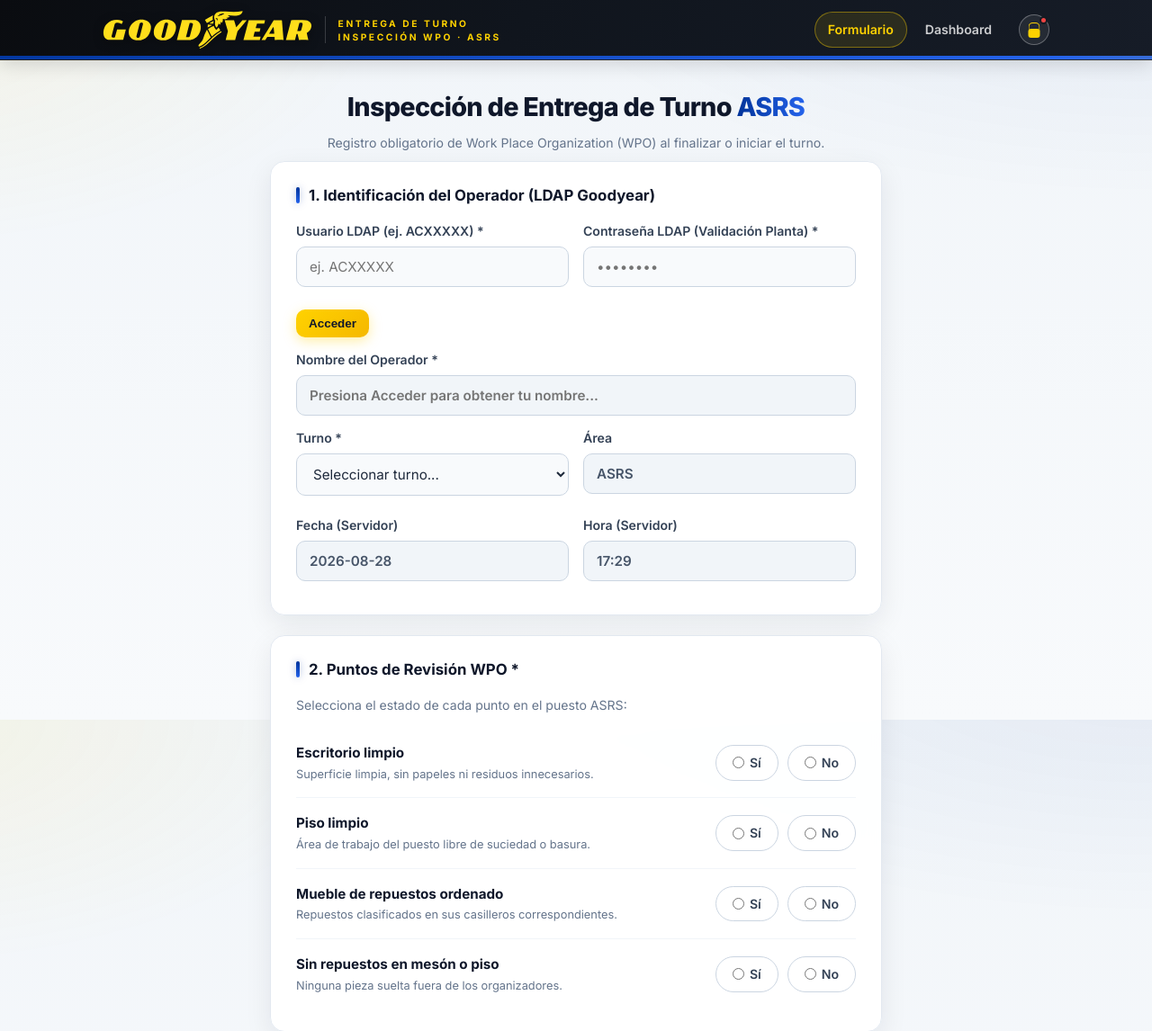
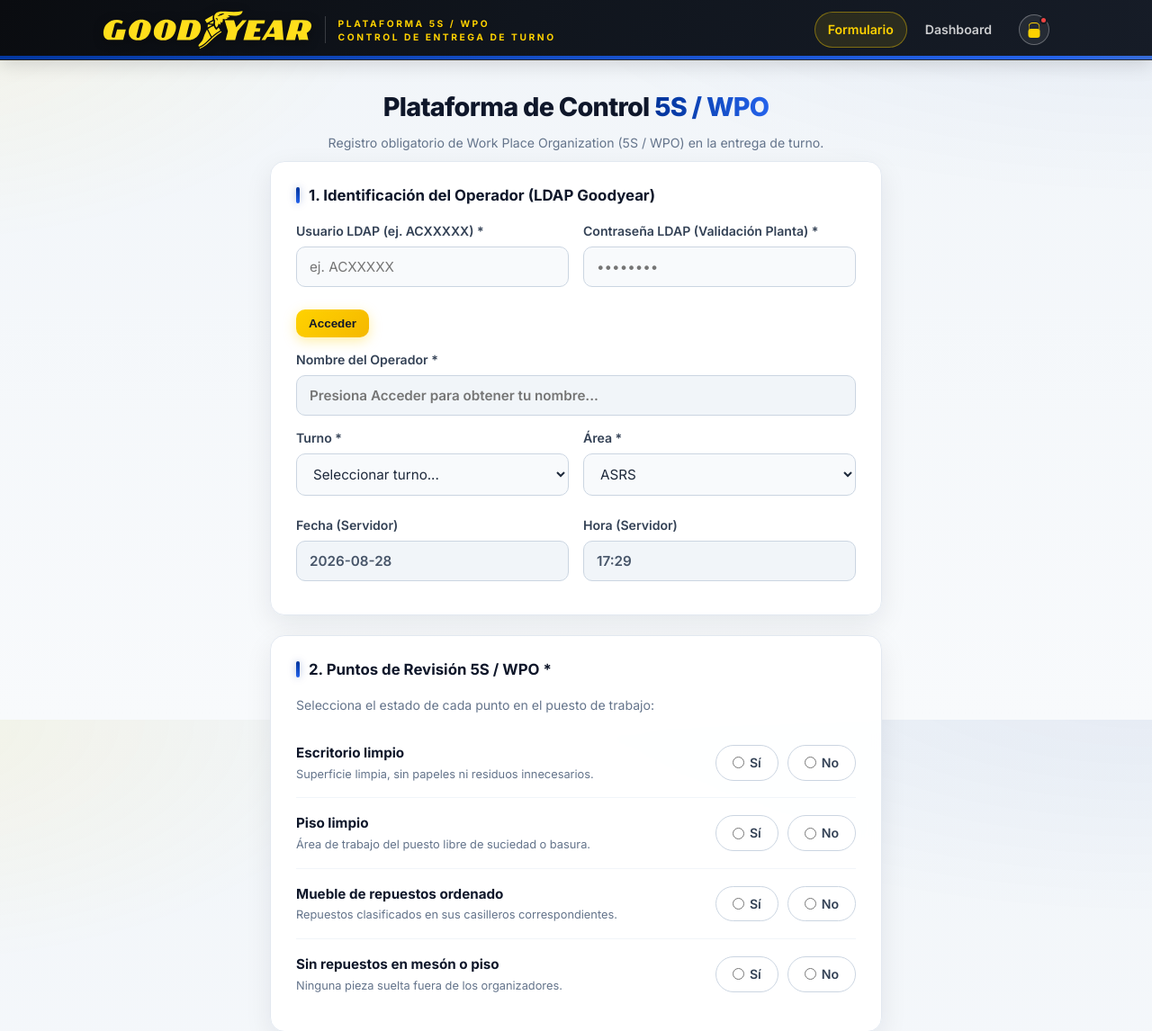
Before and after one commit to Manuel-GY/WPO, a Flask app: page /inspeccion in a window 1280 px wide. Shown: the top 1146 px of the page at 90% size. Run offline with Flask 2, Linux system fonts and the light colour scheme.

Commit message:
refactor: renombrar plataforma a Plataforma de Control 5S / WPO y habilitar seleccion de area

```diff
--- a/templates/_header.html
+++ b/templates/_header.html
@@ -3,8 +3,8 @@
         <a class="brand" href="{{ url_for('dashboard') }}">
             <img class="logo-img" src="{{ url_for('static', filename='img/goodyear.svg') }}" alt="Goodyear">
             <span class="brand-text">
-                <span class="logo-sub til">Entrega de Turno</span>
-                <span class="logo-sub">Inspección WPO · ASRS</span>
+                <span class="logo-sub til">Plataforma 5S / WPO</span>
+                <span class="logo-sub">Control de Entrega de Turno</span>
             </span>
         </a>
         <div class="nav-flex">
@@ -38,7 +38,7 @@
             </form>
         {% else %}
             <form id="loginForm" onsubmit="handleLogin(event)">
-                <label>Usuario LDAP (ej. AC17157)
+                <label>Usuario LDAP (ej. ACXXXXX)
                     <input type="text" id="ldapUser" required placeholder="usuario">
                 </label>
                 <label>Contraseña
--- a/templates/formulario.html
+++ b/templates/formulario.html
@@ -3,7 +3,7 @@
 <head>
     <meta charset="UTF-8">
     <meta name="viewport" content="width=device-width, initial-scale=1.0">
-    <title>Formulario de Inspección WPO | Goodyear</title>
+    <title>Formulario - Plataforma de Control 5S / WPO | Goodyear</title>
     <link rel="preconnect" href="https://fonts.googleapis.com">
     <link rel="preconnect" href="https://fonts.gstatic.com" crossorigin>
     <link href="https://fonts.googleapis.com/css2?family=Inter:wght@300;400;500;600;700;800&display=swap" rel="stylesheet">
@@ -13,8 +13,8 @@
     {% include '_header.html' %}
     <div class="container" style="max-width: 720px;">
         <div class="form-title-card center">
-            <h1>Inspección de Entrega de Turno <span class="accent">ASRS</span></h1>
-            <p class="subtitle small">Registro obligatorio de Work Place Organization (WPO) al finalizar o iniciar el turno.</p>
+            <h1>Plataforma de Control <span class="accent">5S / WPO</span></h1>
+            <p class="subtitle small">Registro obligatorio de Work Place Organization (5S / WPO) en la entrega de turno.</p>
         </div>
 
         {% if error_ldap %}
@@ -74,8 +74,17 @@
                             <option value="D">Turno D</option>
                         </select>
                     </label>
-                    <label>Área
-                        <input type="text" name="area" value="ASRS" readonly class="read-only-input">
+                    <label>Área *
+                        <select name="area" required>
+                            <option value="ASRS">ASRS</option>
+                            <option value="Banbury">Banbury</option>
+                            <option value="Confección">Confección</option>
+                            <option value="Curado">Curado</option>
+                            <option value="Inspección Final">Inspección Final</option>
+                            <option value="Almacén">Almacén</option>
+                            <option value="Mantenimiento">Mantenimiento</option>
+                            <option value="General">General / Planta</option>
+                        </select>
                     </label>
                 </div>
 
@@ -90,8 +99,8 @@
             </section>
 
             <section class="card">
-                <h2>2. Puntos de Revisión WPO *</h2>
-                <p class="subtitle small" style="margin-bottom: 14px;">Selecciona el estado de cada punto en el puesto ASRS:</p>
+                <h2>2. Puntos de Revisión 5S / WPO *</h2>
+                <p class="subtitle small" style="margin-bottom: 14px;">Selecciona el estado de cada punto en el puesto de trabajo:</p>
 
                 <div class="punto">
                     <div class="punto-info">
```
Also changed, not shown: templates/dashboard.html (+7 -5 lines), README.md.
